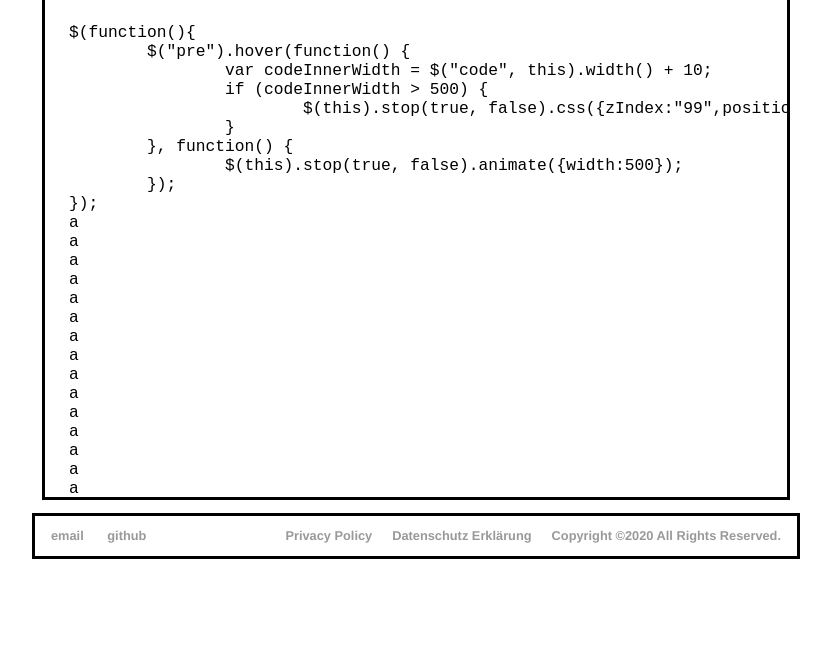
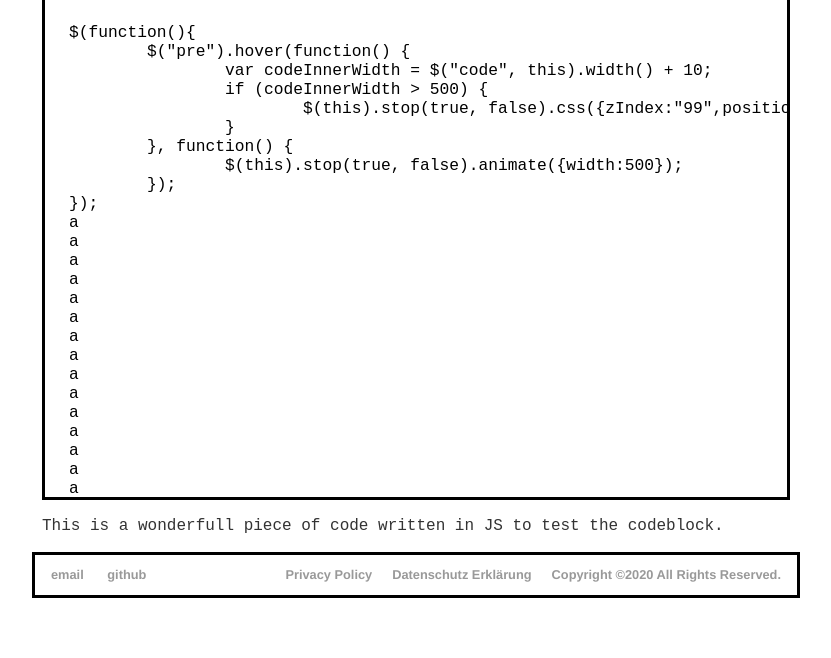
Before and after one commit to mProjectsCode/mProjectsCode.github.io, a Jekyll site: the page built from _blender-projects/test0.md, in a window 1280 px wide. Shown: the part 1019-1677 px from the top of the page, without its empty margins (224-1055 px from the left). Built offline with Jekyll 4.4.1, drawn with Linux system fonts in a browser that asks for light colours; nearby versions of some CDN libraries; before the commit the page ends 1638 px from its top, so only the background shows below that.

Commit message:
Update test0.md

```diff
--- a/_blender-projects/test0.md
+++ b/_blender-projects/test0.md
@@ -40,6 +40,8 @@ a
 a
 a</code></pre>
 
+This is a wonderfull piece of code written in JS to test the codeblock.
+
 <style>
 .fill {object-fit: fill;}
 .contain {object-fit: contain;}
```
